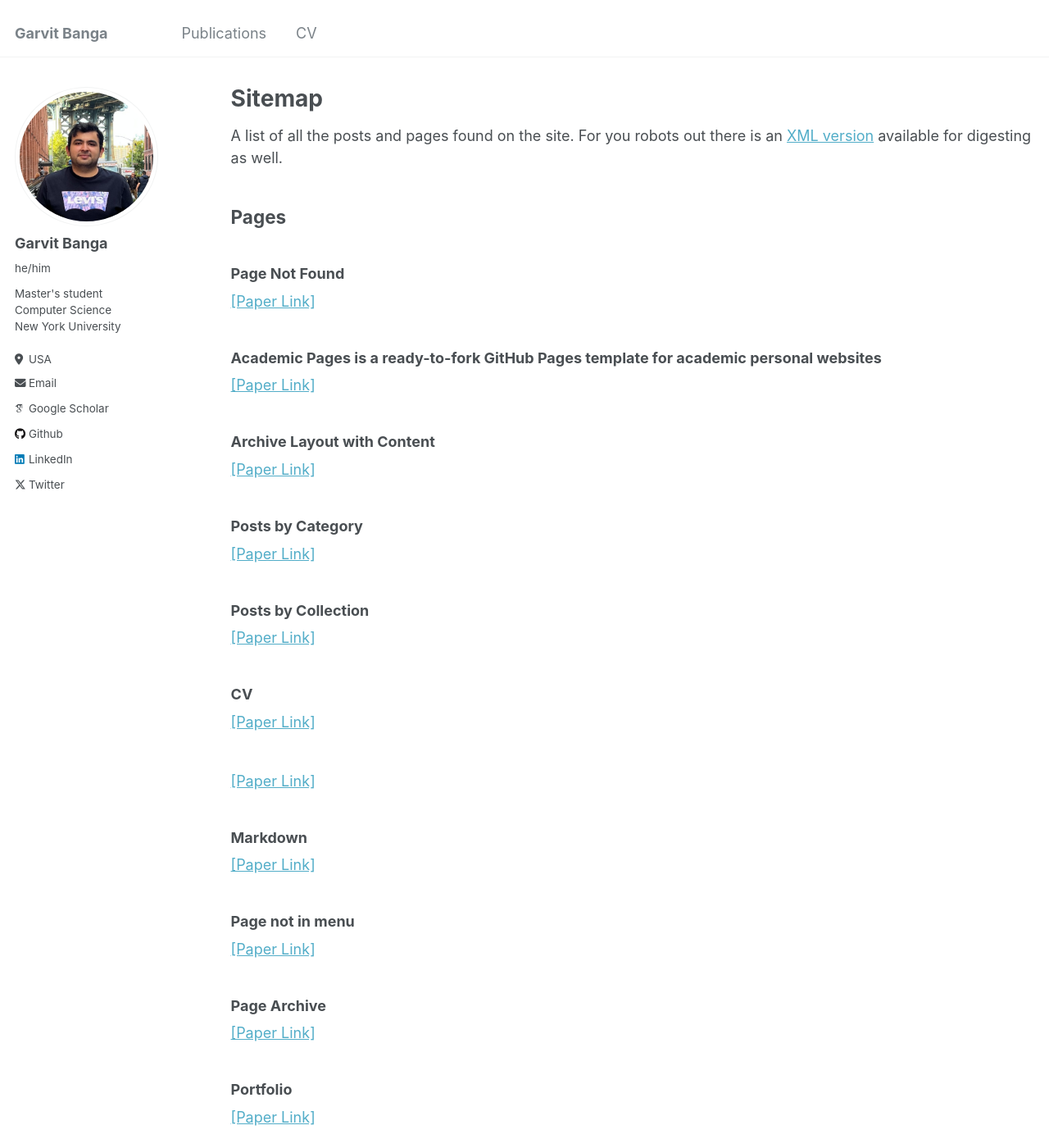
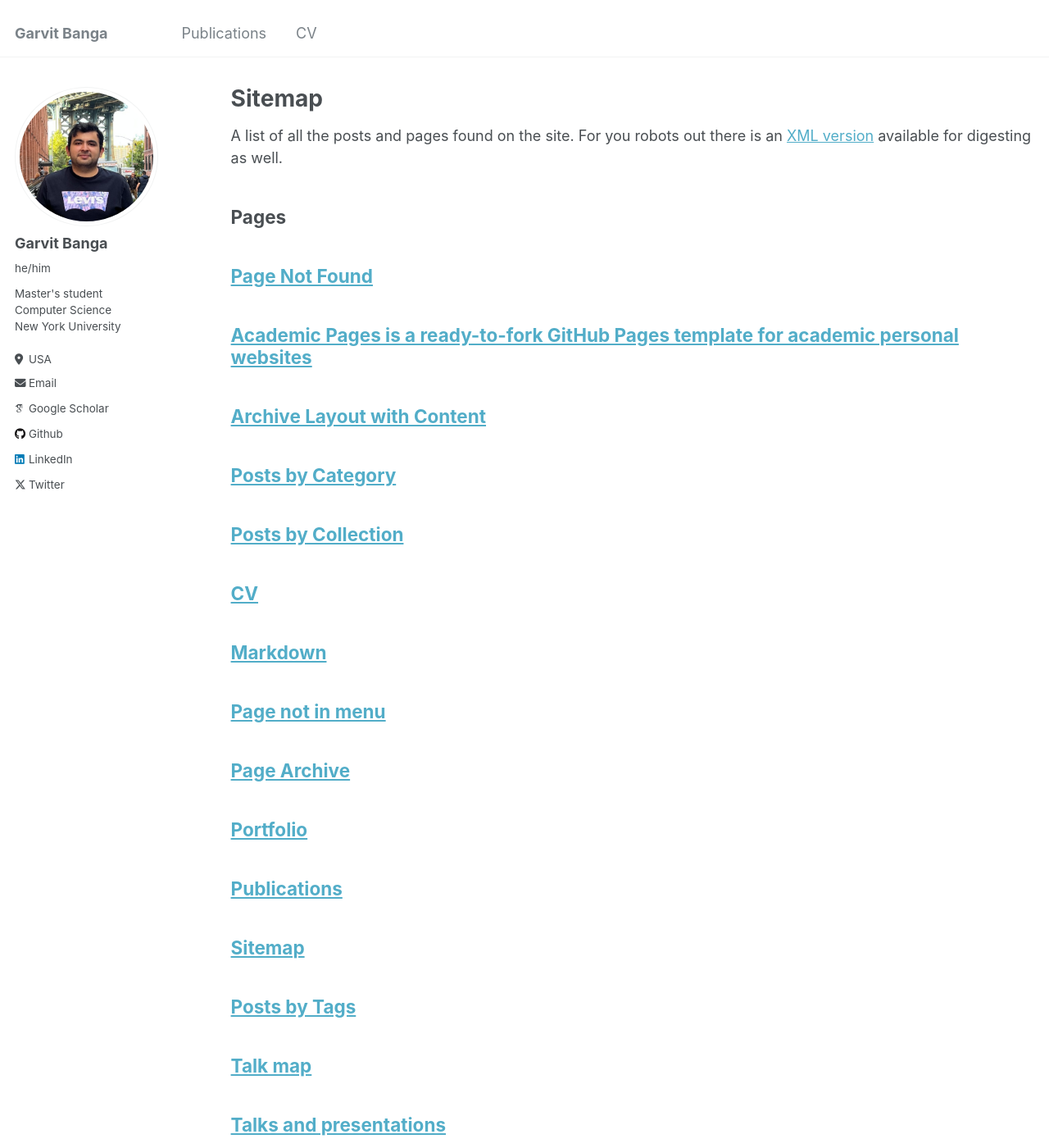
Before and after one commit to GarvitBanga/garvitbanga.github.io, a Jekyll site: the page built from _pages/sitemap.md, in a window 1280 px wide and 1400 px high. Shown: the whole window at 82% size. Built offline with Jekyll 4.4.1, drawn with Linux system fonts in a browser that asks for light colours; some web fonts are replaced; some of the changed text lies outside the part shown.

Commit message:
Update archive-single.html

```diff
--- a/_includes/archive-single.html
+++ b/_includes/archive-single.html
@@ -30,7 +30,7 @@
       {% if post.link %}
         <a href="{{ post.link }}">{{ title }}</a> <a href="{{ base_path }}{{ post.url }}" rel="permalink"><i class="fa fa-link" aria-hidden="true" title="permalink"></i><span class="sr-only">Permalink</span></a>
       {% else %}
-        <h3>{{ title }}</h3><a href="{{ post.paperurl }}" target="_blank">[Paper Link]</a>
+       <a href="{{ post.url }}" target="_blank">{{ title }}</a>
       {% endif %}
     </h2>
 
@@ -62,8 +62,8 @@
       <p>Recommended citation: {{ post.citation }}<br /><a href="{{ post.slidesurl }}" target="_blank">Download Slides</a></p>
     {% elsif post.citation %}
       <p>Recommended citation: {{ post.citation }}</p>
-<!--     {% elsif post.paperurl %}
-      <p><a href=" {{ post.paperurl }} " target="_blank">Download Paper</a></p> -->
+    {% elsif post.paperurl %}
+      <p><a href=" {{ post.paperurl }} " target="_blank">Download Paper</a></p>
     {% elsif post.slidesurl %}
       <p>Download <a href="{{ post.slidesurl }}" target="_blank">Download Slides</a></p></p>
     {% endif %}
```
